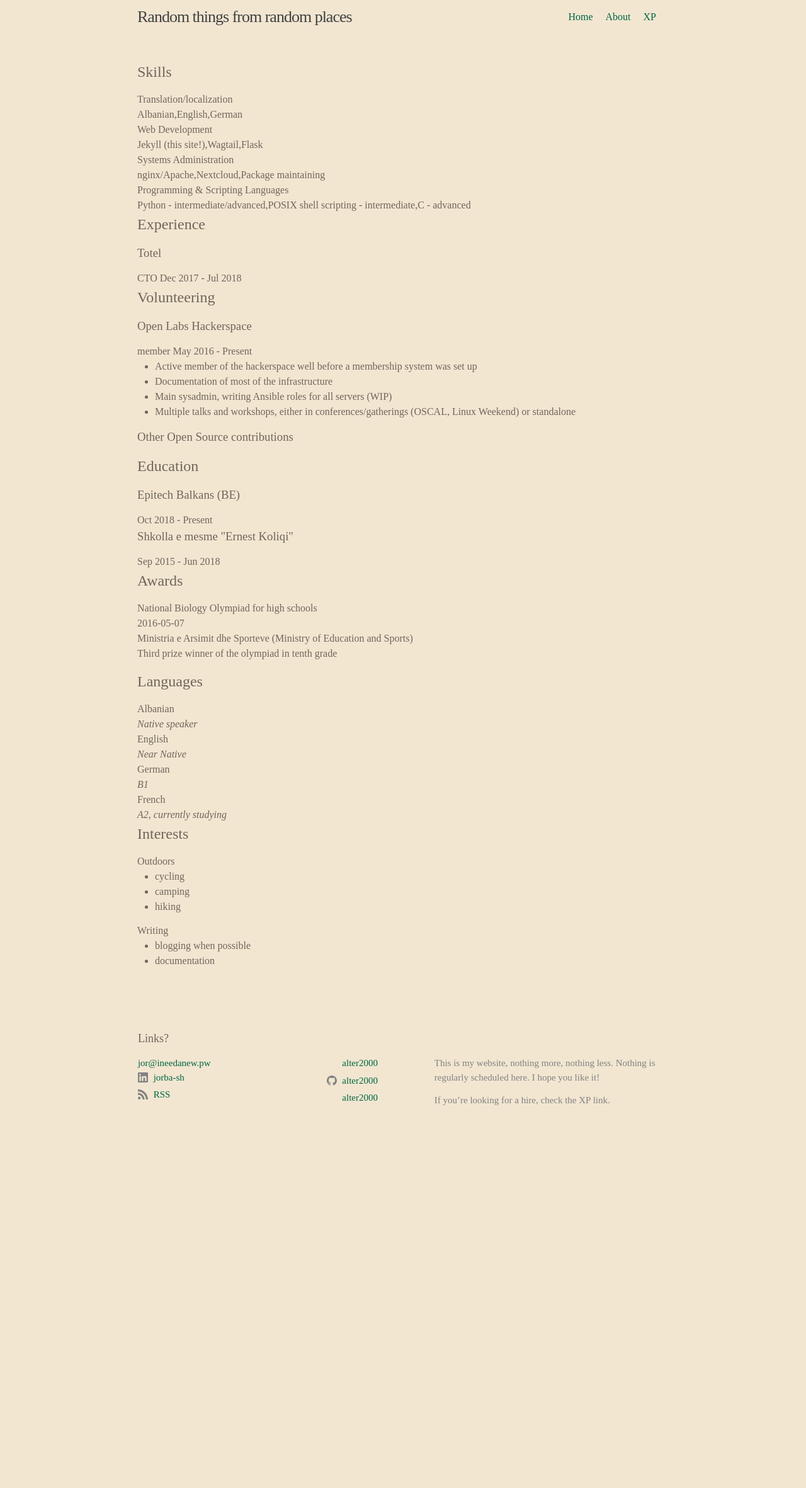
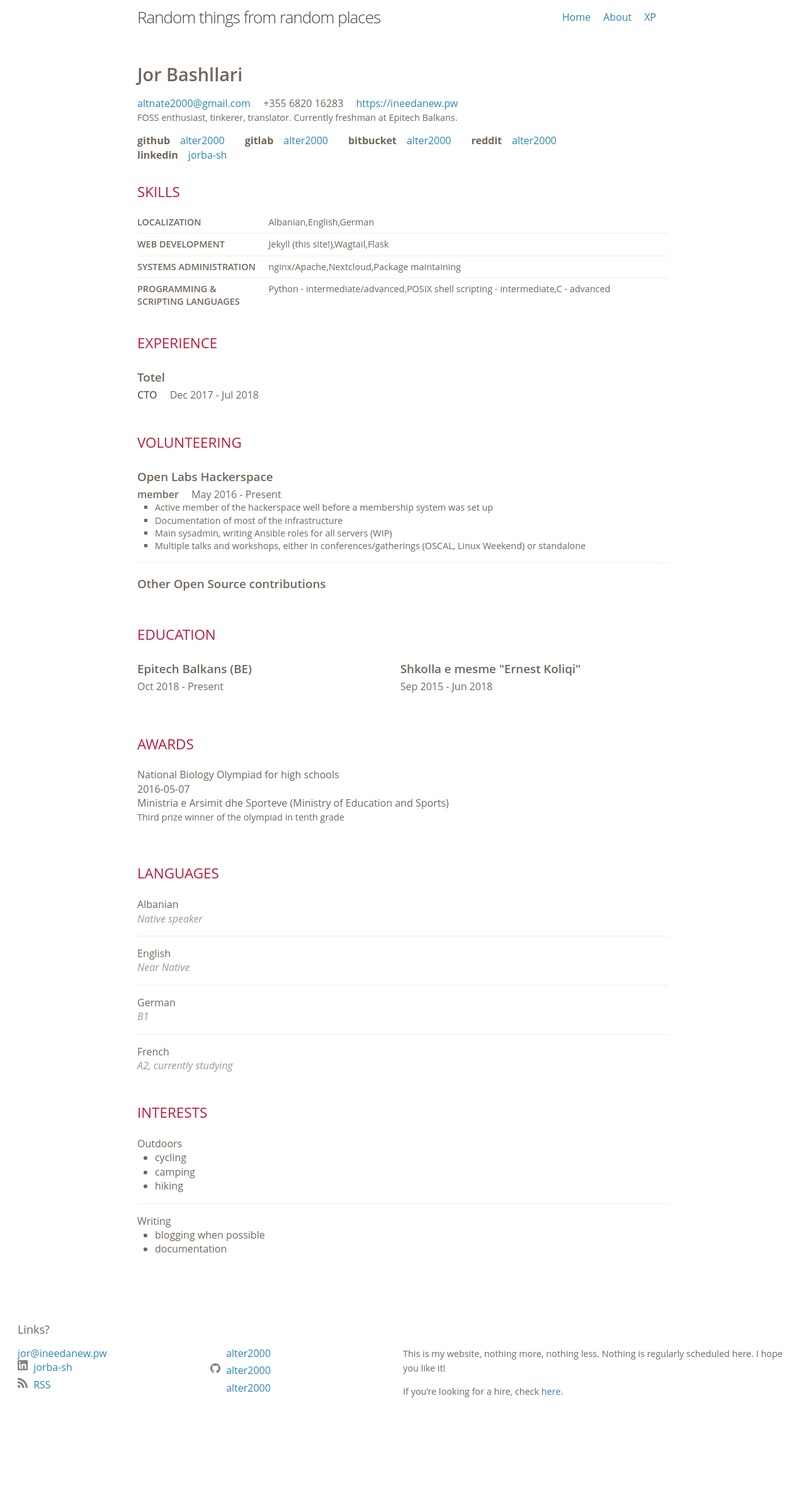
Before and after one commit to alter2000/alter2000.github.io, a Jekyll site: the page built from resume.html, in a window 1280 px wide. Shown: the whole page at 63% size. Built offline with Jekyll 4.4.1, drawn with Linux system fonts in a browser that asks for light colours; before the commit the page ends 1815 px from its top, so only the background shows below that.

Commit message:
get footer and resume right

```diff
--- a/_config.yml
+++ b/_config.yml
@@ -6,7 +6,7 @@ description: >
   regularly scheduled here. I hope you like it!
 
 
-  If you're looking for a hire, check the XP link.
+  If you're looking for a hire, check [here](resume).
 lang: en
 # the base hostname & protocol for your site, e.g. http://example.com
 url: "https://alter2000.github.io"
@@ -58,6 +58,7 @@ collections:
 include:
   - .htaccess
   - _pages
+  - assets/resume.css
 
 keep_files:
   - keybase.txt
--- a/_data/resume.yml
+++ b/_data/resume.yml
@@ -78,7 +78,7 @@ awards:
 
 skills:
 
-  - name: Translation/localization
+  - name: Localization
     level: Advanced
     keywords:
       - Albanian
--- a/_includes/footer.html
+++ b/_includes/footer.html
@@ -1,10 +1,8 @@
 <footer class="site-footer h-card">
-  <data class="u-url" href="{{ "/" | relative_url }}"></data>
-  <div class="wrapper">
+  <div class="footer-wrapper-wrapper">
     <h2 class="footer-heading">Links?</h2>
-    <div class="footer-col-wrapper">
-
-      <div class="footer-col footer-col-main">
+    <div class="footer-wrapper">
+        <span class="footer-col-main">
           {%- if site.author -%}
           {{ site.author | escape }}
           {%- endif -%}
@@ -12,16 +10,13 @@
           <a class="u-email" href="mailto:{{ site.email }}">{{ site.email }}</a>
           {%- endif -%}
           {%- include social.html -%}
-      </div>
-
-      <div class="footer-col footer-col-git">
+        </span>
+        <span class="footer-col-git">
           {%- include social-vcs.html -%}
-      </div>
-
-      <div class="footer-col footer-col-desc">
+        </span>
+        <span class="footer-col-desc">
           {{- site.description | markdownify -}}
-      </div>
-
+        </span>
       </div>
   </div>
 </footer>
--- a/_includes/head.html
+++ b/_includes/head.html
@@ -3,8 +3,8 @@
   <meta http-equiv="X-UA-Compatible" content="IE=edge">
   <meta name="viewport" content="width=device-width, initial-scale=1">
   <link rel="stylesheet" href="{{ "/assets/main.css" | relative_url }}">
+  {%- if page.css -%}{%- for stylesheet in page.css -%}
+  <link rel="stylesheet" href="{{ site.baseurl }}/assets/css/{{ stylesheet }}.css">
+  {%- endfor -%}{%- endif -%}
   {%- feed_meta -%}
-  {%- if jekyll.environment == 'production' and site.google_analytics -%}
-    {%- include google-analytics.html -%}
-  {%- endif -%}
 </head>
--- a/_sass/minima/_layout.scss
+++ b/_sass/minima/_layout.scss
@@ -27,31 +27,16 @@
 .site-nav {
   float: right;
   line-height: $base-line-height * $base-font-size * 2.25;
-
-  .nav {
-    padding-right: 20px;
-  }
-
-  .nav-active {
-    color: $brand-color;
-  }
-
-  .nav-trigger {
-    display: none;
-  }
-
-  .menu-icon {
-    display: none;
-  }
-
+  .nav { padding-right: 20px; }
+  .nav-active { color: $brand-color; }
+  .nav-trigger { display: none; }
+  .menu-icon { display: none; }
   .page-link {
     color: $text-color;
     line-height: $base-line-height;
 
     // Gaps between nav items, but not on the last one
-    &:not(:last-child) {
-      margin-right: 20px;
-    }
+    &:not(:last-child) { margin-right: 20px; }
   }
 
   @include media-query($on-palm) {
@@ -81,9 +66,7 @@
       padding-top: 10px;
       text-align: center;
 
-      > svg {
-        fill: $grey-color-dark;
-      }
+      > svg { fill: $grey-color-dark; }
     }
 
     input ~ .trigger {
@@ -100,9 +83,7 @@
       display: block;
       padding: 5px 10px;
 
-      &:not(:last-child) {
-        margin-right: 0;
-      }
+      &:not(:last-child) { margin-right: 0; }
       margin-left: 20px;
     }
   }
@@ -129,18 +110,20 @@
  */
 .site-footer {
   // border-top: 1px solid $grey-color-light;
-  padding: $spacing-unit 0;
-  display: grid;
-
-  grid-template-areas:
-    "col-main col-git col-desc"
-    "col-main col-git";
-  grid-gap: $spacing-unit;
+  padding: $spacing-unit $spacing-unit;
 }
 
-.footer-heading {
-  @include relative-font-size(1.125);
-  margin-bottom: $spacing-unit / 2;
+@include media-query($on-laptop) {
+  .footer-wrapper-wrapper { width: calc($content-width - ($spacing-unit * 2);) }
+}
+
+@include media-query($on-palm) {
+  .footer-wrapper-wrapper { width: calc(100% - ($spacing-unit * 2);) }
+}
+
+.footer-wrapper {
+  display: flex;
+  flex-wrap: wrap;
 }
 
 .contact-list,
@@ -149,54 +132,38 @@
   margin-left: 0;
 }
 
-.footer-col-wrapper {
-  @include relative-font-size(0.9375);
-  color: $grey-color;
-  margin-left: -$spacing-unit / 2;
-  @extend %clearfix;
+.footer-col {
+  // float: left;
+  margin-bottom: $spacing-unit / 2;
+  padding-left: $spacing-unit / 2;
+  padding-right: $spacing-unit / 2;
 }
 
-.footer-col {
-  float: left;
+.footer-heading {
+  @include relative-font-size(1.125);
   margin-bottom: $spacing-unit / 2;
-  padding-left: $spacing-unit / 2;
 }
 
 .footer-col-main {
-  grid-area: col-main;
-  width: -webkit-calc(35% - (#{$spacing-unit} / 2));
-  width:         calc(35% - (#{$spacing-unit} / 2));
+    width: 25%;
+    min-width: 10em;
 }
 
 .footer-col-git {
-  width: -webkit-calc(20% - (#{$spacing-unit} / 2));
-  width:         calc(20% - (#{$spacing-unit} / 2));
+    width: 25%;
+    min-width: 8em;
 }
 
 .footer-col-desc {
-  grid-area: col-desc;
-  width: -webkit-calc(45% - (#{$spacing-unit} / 2));
-  width:         calc(45% - (#{$spacing-unit} / 2));
-}
-
-@include media-query($on-laptop) {
-  .footer-col-1,
-  .footer-col-2 {
-    width: -webkit-calc(50% - (#{$spacing-unit} / 2));
-    width:         calc(50% - (#{$spacing-unit} / 2));
-  }
-
-  .footer-col-3 {
-    width: -webkit-calc(100% - (#{$spacing-unit} / 2));
-    width:         calc(100% - (#{$spacing-unit} / 2));
-  }
+	flex-grow: 1;
+    width: 50%;
+    min-width: 10em;
 }
 
 @include media-query($on-palm) {
   .footer-col {
     float: none;
-    width: -webkit-calc(100% - (#{$spacing-unit} / 2));
-    width:         calc(100% - (#{$spacing-unit} / 2));
+    width: 100%;
   }
 }
 
@@ -208,21 +175,15 @@
   flex: 1;
 }
 
-.page-heading {
-  @include relative-font-size(2);
-}
+.page-heading { @include relative-font-size(2); }
 
-.post-list-heading {
-  @include relative-font-size(1.75);
-}
+.post-list-heading { @include relative-font-size(1.75); }
 
 .post-list {
   margin-left: 0;
   list-style: none;
 
-  > li {
-    margin-bottom: $spacing-unit;
-  }
+  > li { margin-bottom: $spacing-unit; }
 }
 
 .post-meta {
@@ -244,9 +205,7 @@
 /**
  * Posts
  */
-.post-header {
-  margin-bottom: $spacing-unit;
-}
+.post-header { margin-bottom: $spacing-unit; }
 
 .post-title {
   @include relative-font-size(2.625);
--- /dev/null
+++ b/assets/css/resume.css
@@ -0,0 +1,150 @@
+body {
+	background: #fff;
+	font: 16px 'Open Sans', Helvetica, Arial, sans-serif;
+	line-height: 1.4;
+	margin: 0 0;
+	margin-bottom: 100px;
+}
+em {
+	color: #999;
+}
+p {
+	line-height: 1.6;
+	font-size: 90%;
+}
+
+a {
+	color: #2C85B1;
+	text-decoration: none;
+	font-weight: 400;
+}
+ul {
+	margin-bottom: 0;
+}
+section {
+	margin: 1em 0 2em;
+}
+blockquote {
+	margin: 0;
+	margin-bottom: 1em;
+}
+#resume {
+	margin: 2em 2em 2em 2.5em;
+	max-width: 760px;
+}
+
+/* Resume heading */
+.heading header {
+
+}
+
+.heading header h1 {
+	font-size: 180%;
+	margin: 0.5em 0;
+	font-weight: 600;
+}
+
+.heading header h2 {
+	font-size: 140%;
+	margin: 0;
+	font-weight: 400;
+}
+
+.heading header .contact .detail {
+	margin: 0 1em 0 0;
+}
+
+.profile {
+	display: inline-block;
+	margin: 0 1em 0 0;
+}
+
+.profile strong,
+.profile span {
+	display: inline-block;
+	margin: 0 1em 0 0;
+}
+/* section / line breaks */
+section h2 {
+	font-size: 140%;
+	margin: 0 0 1em;
+	text-transform: uppercase;
+	color: #BC1B39;
+	font-weight: 400;
+}
+
+/* Experience items */
+.item {
+	margin: 0 0 1em;
+	padding: 0 0 1em;
+	border-bottom: 1px solid #F2EBEC;
+}
+
+.item:last-child {
+	border-bottom: none;
+}
+
+
+.item header h3 {
+	margin: 0.2em 1em 0.2em 0;
+	display: inline-block;
+	font-weight: 600;
+}
+
+.item header a {
+	display: inline-block;
+}
+
+.item .position {
+	font-weight: 600;
+	font-size: 100%;
+	margin: 0.2em 1em 0.2em 0;
+}
+
+.item .startDate,
+.item .endDate {
+	color: #6B6B6B;
+}
+
+.item .highlights {
+	list-style: square;
+	font-size: 90%;
+}
+
+/* skills */
+#skills .item {
+	margin: 0.5em 0;
+	padding: 0 0 0.5em;
+	font-size: 90%;
+}
+
+#skills .item .name {
+	font-weight: 600;
+	display: inline-block;
+	text-transform: uppercase;
+	margin: 0 1em 0 0;
+	width: 23%;
+	vertical-align: top;
+}
+
+#skills .item .keywords {
+	display: inline-block;
+	width: 70%;
+	vertical-align: top;
+}
+
+/* education */
+#education .item {
+	display: inline-block;
+	vertical-align: top;
+	width: 49.5%;
+	border-bottom: 0;
+}
+
+#publications .authors {
+	font-size: 0.8em;
+}
+
+#publications .venue {
+	font-size: 0.8em;
+}
--- a/resume.html
+++ b/resume.html
@@ -9,31 +12,35 @@ layout: default
 
   <section class="heading">
     <header>
-      <h1>{{ name }}</h1>
+      <h1>{{ rs.basics.name }}</h1>
       <div class="contact">
-        {%- if email -%}<span class="detail"><a href="mailto:{{ email }}">{{ email }}</a></span>{%- endif -%}
-        {%- if phone -%}<span class="detail">{{ phone }}</span>{%- endif -%}
-        {%- if website -%}<span class="detail"><a href="{{ website }}">{{ website }}</a></span>{%- endif -%}
+        {%- if rs.basics.email -%}<span class="detail">
+          <a href="mailto:{{ rs.basics.email }}">{{ rs.basics.email }}</a>
+        </span>{%- endif -%}
+        {%- if rs.basics.phone -%}<span class="detail">{{ rs.basics.phone }}</span>{%- endif -%}
+        {%- if rs.basics.website -%}<span class="detail">
+          <a href="{{ rs.basics.website }}">{{ rs.basics.website }}</a>
+        </span>{%- endif -%}
       </div>
     </header>
 
-    {%- if summary -%}<p>{{ summary | markdownify }}</p>{%- endif -%}
+    {%- if rs.basics.summary -%}{{ rs.basics.summary | markdownify }}{%- endif -%}
 
-    {%- for prof in profiles -%}
+    {%- for prof in rs.basics.profiles -%}
     <div class="profile">
-      {%- if network -%}<strong class="network">{{ prof.network }}</strong>{%- endif -%}
-      {%- if username -%} <span class="username">
-        {%- if url -%}<a href="{{ url }}">{{ prof.username }}</a>
+      {%- if prof.network -%}<strong class="network">{{ prof.network }}</strong>{%- endif -%}
+      {%- if prof.username -%} <span class="username">
+        {%- if prof.url -%}<a href="{{ prof.url }}">{{ prof.username }}</a>
         {%- else -%}{{ prof.username }}{%- endif -%}
       </span>{%- endif -%}
     </div>
     {%- endfor -%}
   </section>
 
-  {%- if site.data.resume.publications -%}
+  {%- if rs.publications -%}
   <section id="publications">
     <h2>Academic Publications</h2>
-    {%- for pub in site.data.resume.publications -%}
+    {%- for pub in rs.publications -%}
     <div class="item">
       {%- if pub.name -%}<div class="name">{{ pub.name }}</div>{%- endif -%}
       {%- if pub.authors -%}<div class="authors">{{ pub.authors }}</div>{%- endif -%}
@@ -43,10 +50,10 @@ layout: default
   </section>
   {%- endif -%}
 
-  {%- if site.data.resume.skills -%}
+  {%- if rs.skills -%}
   <section id="skills">
     <h2>Skills</h2>
-    {%- for skill in site.data.resume.skills -%}
+    {%- for skill in rs.skills -%}
     <div class="item">
       {%- if skill.name -%}
       <div class="name">
@@ -65,10 +72,10 @@ layout: default
   </section>
   {%- endif -%}
 
-  {%- if site.data.resume.work -%}
+  {%- if rs.work -%}
   <section class="experience">
     <h2>Experience</h2>
-    {%- for work in site.data.resume.work -%}
+    {%- for work in rs.work -%}
     <section class="item">
       <header>
         {%- if work.company -%}
@@ -93,10 +100,10 @@ layout: default
   </section>
   {%- endif -%}
 
-  {%- if site.data.resume.projects -%}
+  {%- if rs.projects -%}
   <section class="experience">
     <h2>Projects</h2>
-    {%- for proj in site.data.resume.projects -%}
+    {%- for proj in rs.projects -%}
     <section class="item">
       <header>
         {%- if proj.name -%}
@@ -112,10 +119,10 @@ layout: default
   </section>
   {%- endif -%}
 
-  {%- if site.data.resume.volunteer -%}
+  {%- if rs.volunteer -%}
   <section class="experience">
     <h2>Volunteering</h2>
-    {%- for vol in site.data.resume.volunteer -%}
+    {%- for vol in rs.volunteer -%}
     <div class="item">
 
       <header> {%- if vol.organization -%} <h3 class="name">{{ vol.organization }}</h3> {%- endif -%} </header>
@@ -138,10 +145,10 @@ layout: default
   </section>
   {%- endif -%}
 
-  {%- if site.data.resume.education -%}
+  {%- if rs.education -%}
   <section id="education">
     <h2>Education</h2>
-    {%- for edu in site.data.resume.education -%}
+    {%- for edu in rs.education -%}
     <div class="item">
       <header>
         {%- if edu.institution -%} <h3 class="name">{{ edu.institution }}</h3> {%- endif -%}
@@ -167,10 +174,10 @@ layout: default
   </section>
   {%- endif -%}
 
-  {%- if site.data.resume.awards -%}
+  {%- if rs.awards -%}
   <section id="awards">
     <h2>Awards</h2>
-    {%- for award in site.data.resume.awards -%}
+    {%- for award in rs.awards -%}
     <div class="item">
       {%- if award.title -%} <div class="title"> {{ award.title }} </div> {%- endif -%}
       {%- if award.date -%} <div class="date"> {{ award.date }} </div> {%- endif -%}
@@ -181,10 +188,10 @@ layout: default
   </section>
   {%- endif -%}
 
-  {%- if site.data.resume.languages -%}
+  {%- if rs.languages -%}
   <section id="languages">
     <h2>Languages</h2>
-    {%- for lang in site.data.resume.languages -%}
+    {%- for lang in rs.languages -%}
     <div class="item">
       {%- if lang.language -%} <div class="language"> {{ lang.language }} </div> {%- endif -%}
       {%- if lang.fluency -%} <div class="fluency"> <em>{{ lang.fluency }}</em> </div> {%- endif -%}
@@ -193,10 +200,10 @@ layout: default
   </section>
   {%- endif -%}
 
-  {%- if site.data.resume.interests -%}
+  {%- if rs.interests -%}
   <section id="interests">
     <h2>Interests</h2>
-    {%- for inter in site.data.resume.interests -%}
+    {%- for inter in rs.interests -%}
     <div class="item">
       {%- if inter.name -%} <div class="name"> {{ inter.name }} </div> {%- endif -%}
       {%- if inter.keywords -%} <ul class="keywords">
@@ -207,10 +214,10 @@ layout: default
   </section>
   {%- endif -%}
 
-  {%- if site.data.resume.references -%}
+  {%- if rs.references -%}
   <section id="references">
     <h2>References</h2>
-    {%- for ref in site.data.resume.references -%}
+    {%- for ref in rs.references -%}
     <div class="item">
       {%- if ref.reference -%} <blockquote class="reference"> {{ ref.reference }} </blockquote> {%- endif -%}
       {%- if ref.name -%} <div class="name"> — {{ ref.name }} </div> {%- endif -%}
```
Also changed, not shown: other parts of resume.html (+3 -0 lines). Lines whose indentation alone changed are shown as unchanged.
